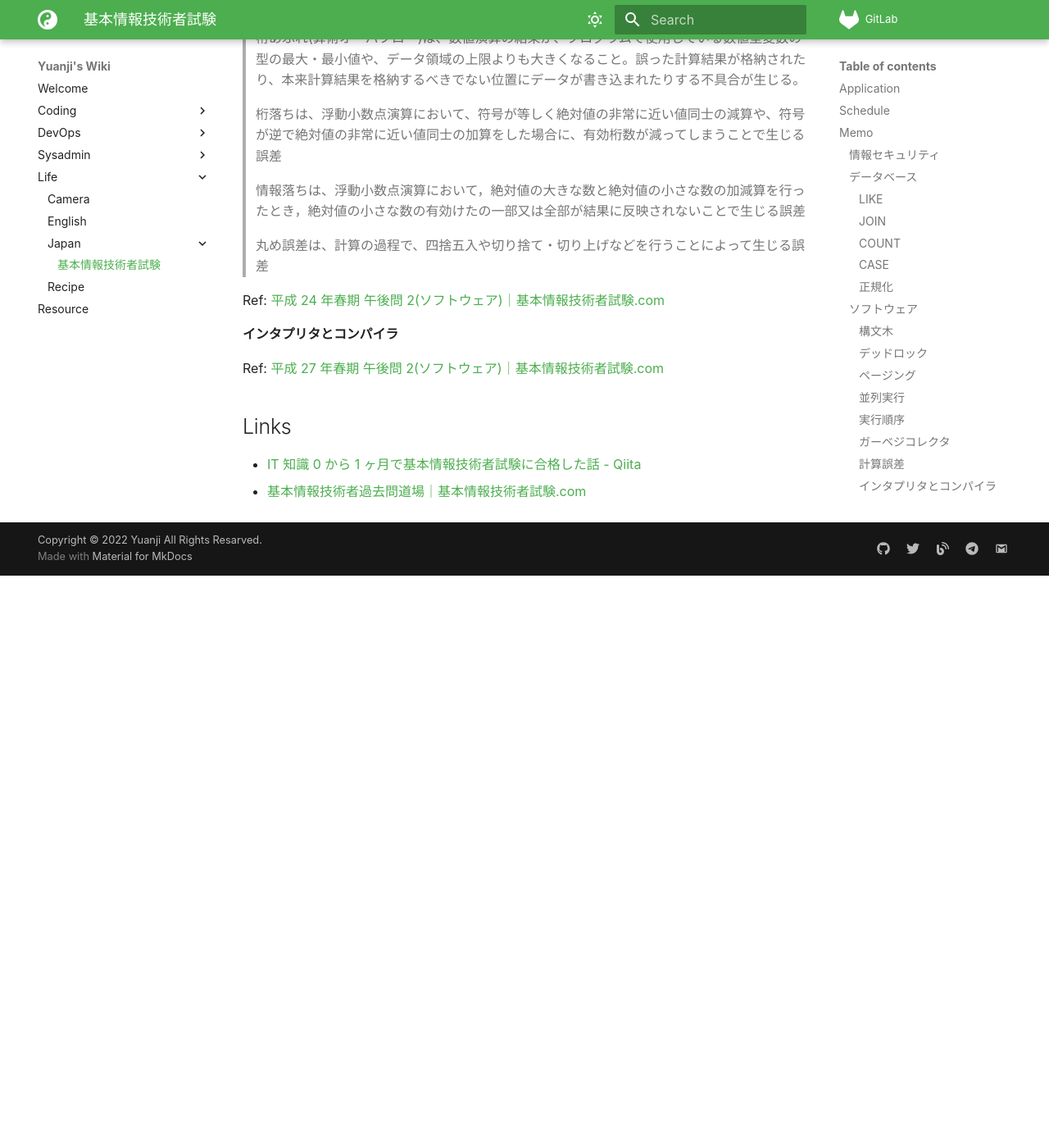
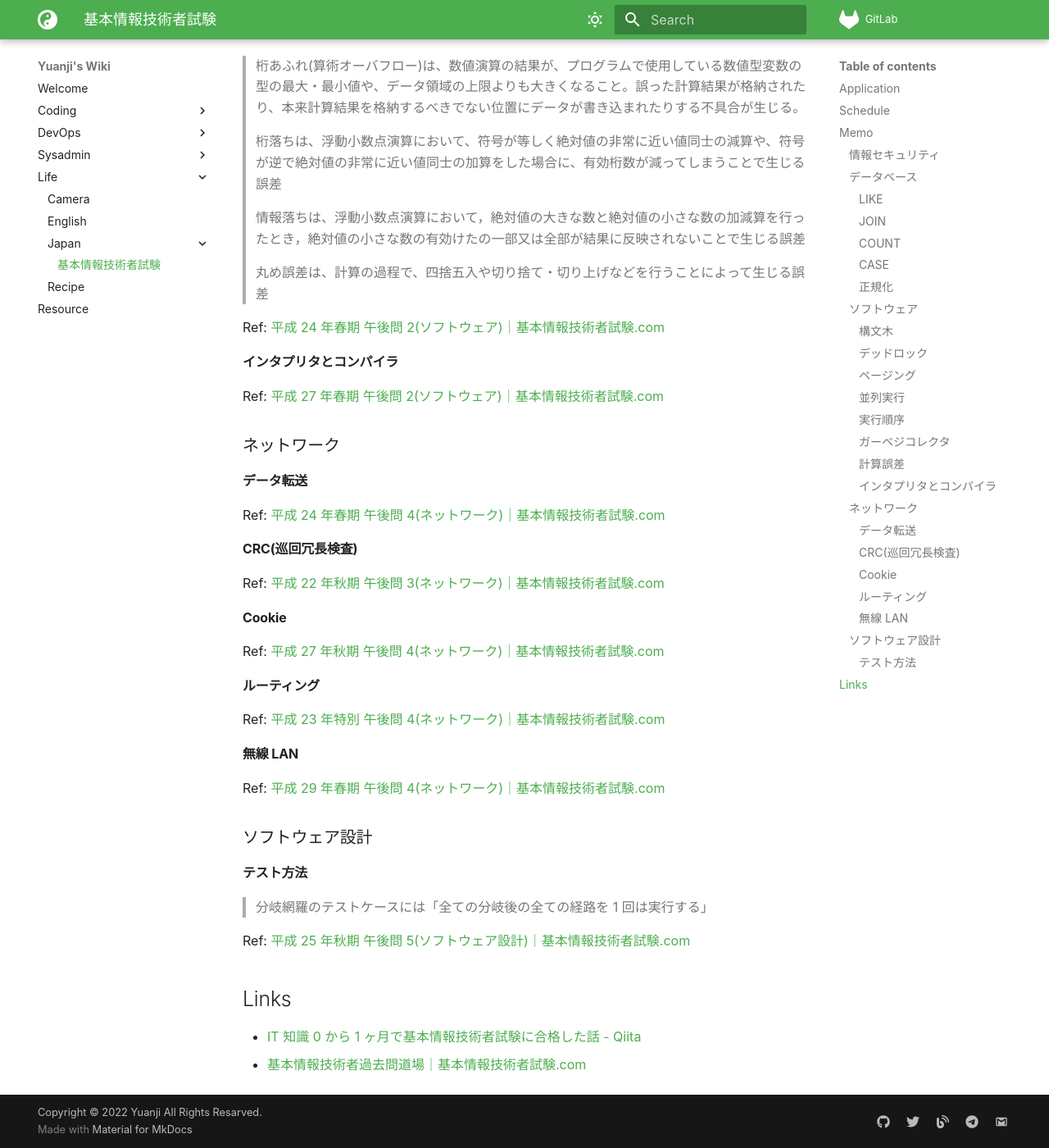
Before and after one commit to yuanji-dev/wiki, an MkDocs documentation site: the page built from docs/life/japan/fe.md, in a window 1280 px wide and 1400 px high, scrolled down 3825 px. Shown: the whole window at 82% size. Built offline with MkDocs 1.6.1 and Material for MkDocs 9.7.7, drawn with Linux system fonts in a browser that asks for light colours; some web fonts are replaced; comment, search, counter and statistics services are not loaded; before the commit the page ends 4527 px from its top, so only the background shows below that; some of the changed text lies outside the part shown.

Commit message:
feat(fe): update fe.md

```diff
--- a/docs/life/japan/fe.md
+++ b/docs/life/japan/fe.md
@@ -136,6 +136,7 @@ Ref:
 
 - [平成 30 年秋期 午後問 2(ソフトウェア)｜基本情報技術者試験.com](https://www.fe-siken.com/kakomon/30_aki/pm02.html)
 - [平成 23 年特別 午後問 2(ソフトウェア)｜基本情報技術者試験.com](https://www.fe-siken.com/kakomon/23_toku/pm02.html)
+- [平成 26 年秋期 午後問 3(ソフトウェア)｜基本情報技術者試験.com](https://www.fe-siken.com/kakomon/26_aki/pm03.html)
 
 #### ガーベジコレクタ
 
@@ -159,6 +160,36 @@ Ref: [平成 24 年春期 午後問 2(ソフトウェア)｜基本情報技術
 
 Ref: [平成 27 年春期 午後問 2(ソフトウェア)｜基本情報技術者試験.com](https://www.fe-siken.com/kakomon/27_haru/pm02.html)
 
+### ネットワーク
+
+#### データ転送
+
+Ref: [平成 24 年春期 午後問 4(ネットワーク)｜基本情報技術者試験.com](https://www.fe-siken.com/kakomon/24_haru/pm04.html)
+
+#### CRC(巡回冗長検査)
+
+Ref: [平成 22 年秋期 午後問 3(ネットワーク)｜基本情報技術者試験.com](https://www.fe-siken.com/kakomon/22_aki/pm03.html)
+
+#### Cookie
+
+Ref: [平成 27 年秋期 午後問 4(ネットワーク)｜基本情報技術者試験.com](https://www.fe-siken.com/kakomon/27_aki/pm04.html)
+
+#### ルーティング
+
+Ref: [平成 23 年特別 午後問 4(ネットワーク)｜基本情報技術者試験.com](https://www.fe-siken.com/kakomon/23_toku/pm04.html)
+
+#### 無線 LAN
+
+Ref: [平成 29 年春期 午後問 4(ネットワーク)｜基本情報技術者試験.com](https://www.fe-siken.com/kakomon/29_haru/pm04.html)
+
+### ソフトウェア設計
+
+#### テスト方法
+
+> 分岐網羅のテストケースには「全ての分岐後の全ての経路を 1 回は実行する」
+
+Ref: [平成 25 年秋期 午後問 5(ソフトウェア設計)｜基本情報技術者試験.com](https://www.fe-siken.com/kakomon/25_aki/pm05.html)
+
 ## Links
 
 - [IT 知識 0 から 1 ヶ月で基本情報技術者試験に合格した話 - Qiita](https://qiita.com/yusuke_blog1026/items/d6b079fa026ce6776773)
```
